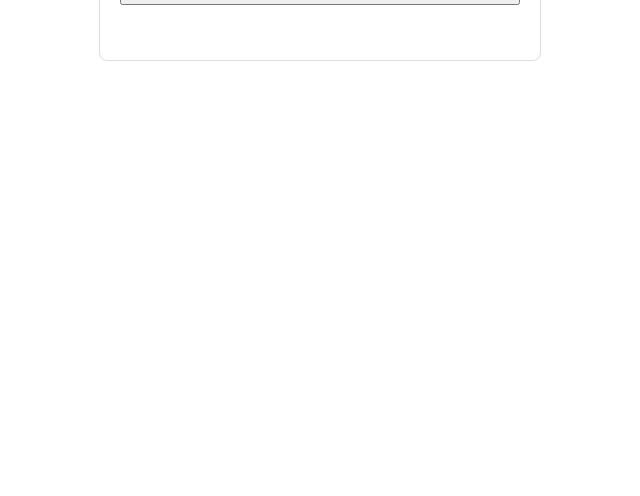
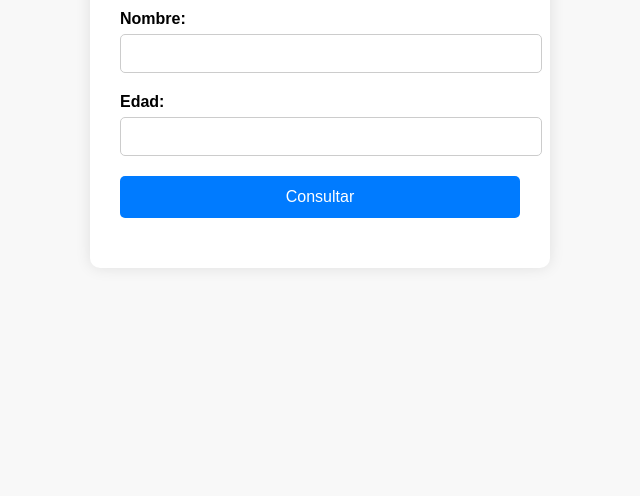
Before and after one commit to luxhox999/consulta-nombre, a plain HTML site: page index.html in a window 1280 px wide. Shown: the part 320-816 px from the top of the page, without its empty margins (320-960 px from the left). Drawn offline with Linux system fonts and the light colour scheme.

Commit message:
index.html

```diff
--- a/index.html
+++ b/index.html
@@ -6,37 +6,73 @@
   <style>
     body {
       font-family: Arial, sans-serif;
-      max-width: 400px;
-      margin: 50px auto;
-      padding: 20px;
-      border: 1px solid #ddd;
-      border-radius: 8px;
+      background: #f8f8f8;
+      display: flex;
+      justify-content: center;
+      align-items: center;
+      height: 100vh;
     }
-    input, button {
+    .container {
+      background: #fff;
+      padding: 30px;
+      border-radius: 10px;
+      box-shadow: 0 0 15px rgba(0,0,0,0.1);
+      width: 400px;
+      max-width: 90%;
+    }
+    h2 {
+      text-align: center;
+      margin-bottom: 25px;
+    }
+    label {
+      display: block;
+      margin-bottom: 6px;
+      font-weight: bold;
+    }
+    input {
       width: 100%;
-      padding: 8px;
-      margin-top: 5px;
-      margin-bottom: 15px;
+      padding: 10px;
+      margin-bottom: 20px;
+      border: 1px solid #ccc;
+      border-radius: 5px;
+      font-size: 15px;
+    }
+    button {
+      width: 100%;
+      padding: 12px;
+      background-color: #007bff;
+      border: none;
+      color: white;
+      font-size: 16px;
+      border-radius: 5px;
+      cursor: pointer;
+    }
+    button:hover {
+      background-color: #0056b3;
     }
     #respuesta {
+      margin-top: 20px;
       font-weight: bold;
-      margin-top: 20px;
+      text-align: center;
+      color: #333;
     }
   </style>
 </head>
 <body>
+  <div class="container">
     <h2>Consulta de Correo</h2>
     <form id="formulario">
       <label for="nombre">Nombre:</label>
       <input type="text" id="nombre" name="nombre" required>
 
       <label for="edad">Edad:</label>
-    <input type="text" id="edad" name="edad" required>
+      <input type="number" id="edad" name="edad" required>
 
       <button type="submit">Consultar</button>
     </form>
 
     <div id="respuesta"></div>
+  </div>
 
   <script>
     document.getElementById('formulario').addEventListener('submit', async function(e) {
@@ -44,6 +80,7 @@
 
       const nombre = document.getElementById('nombre').value.trim();
       const edad = document.getElementById('edad').value.trim();
+      const respuesta = document.getElementById('respuesta');
 
       try {
         const res = await fetch(`https://luisviera.app.n8n.cloud/webhook/consulta?nombre=${encodeURIComponent(nombre)}&edad=${encodeURIComponent(edad)}`);
@@ -52,10 +89,16 @@
 
         const data = await res.json();
 
-        document.getElementById('respuesta').innerText =
-          data.correo ? `Tu correo es: ${data.correo}` : data.error || 'Error en la consulta.';
+        if (!data.correo || data.correo === "no encontrado") {
+          respuesta.textContent = "Nombre o edad incorrectos.";
+          respuesta.style.color = "red";
+        } else {
+          respuesta.textContent = `Tu correo es: ${data.correo}`;
+          respuesta.style.color = "green";
+        }
       } catch (err) {
-        document.getElementById('respuesta').innerText = 'Error al conectar con el servidor.';
+        respuesta.textContent = "Error al conectar con el servidor.";
+        respuesta.style.color = "red";
       }
     });
   </script>
```
Lines whose indentation alone changed are shown as unchanged.
